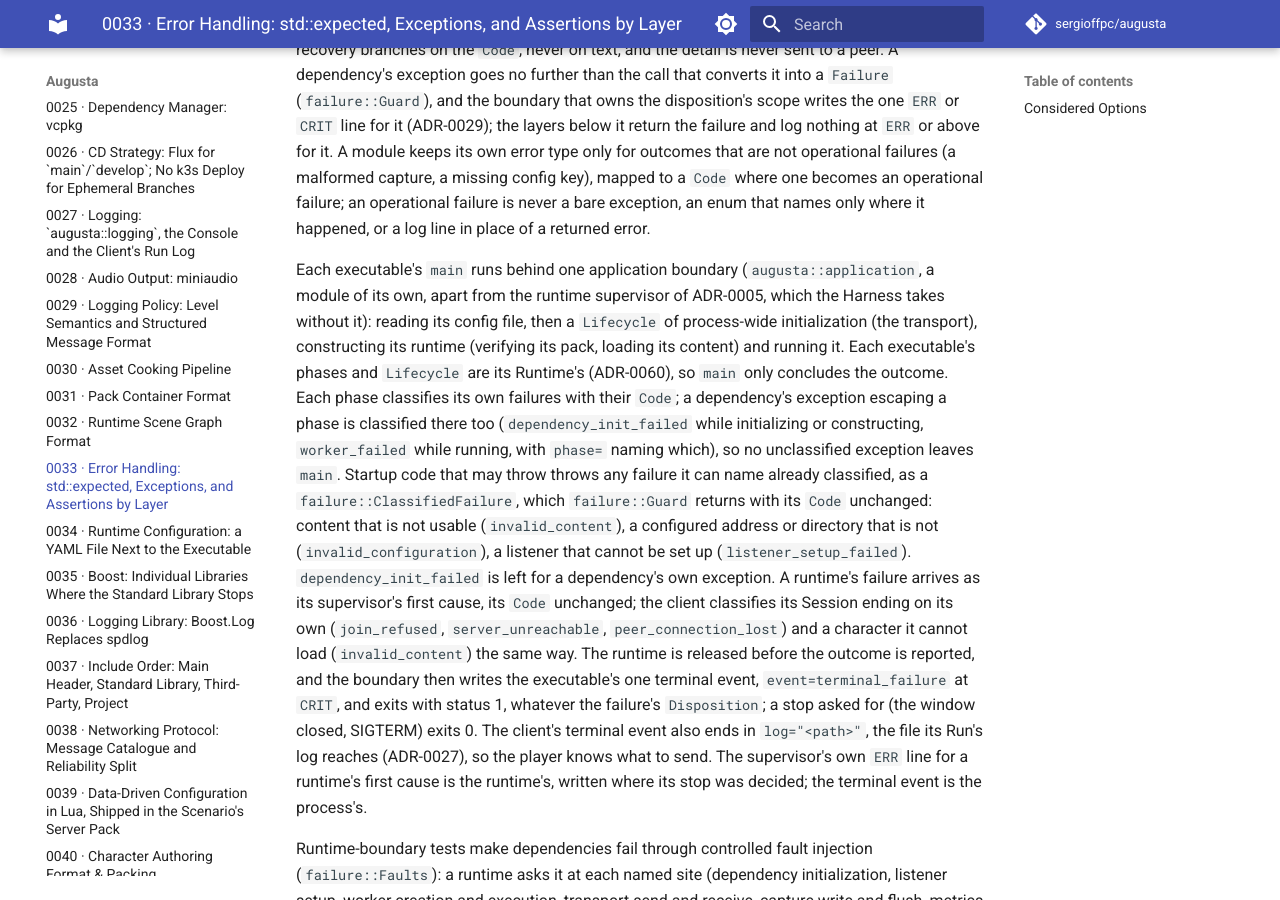
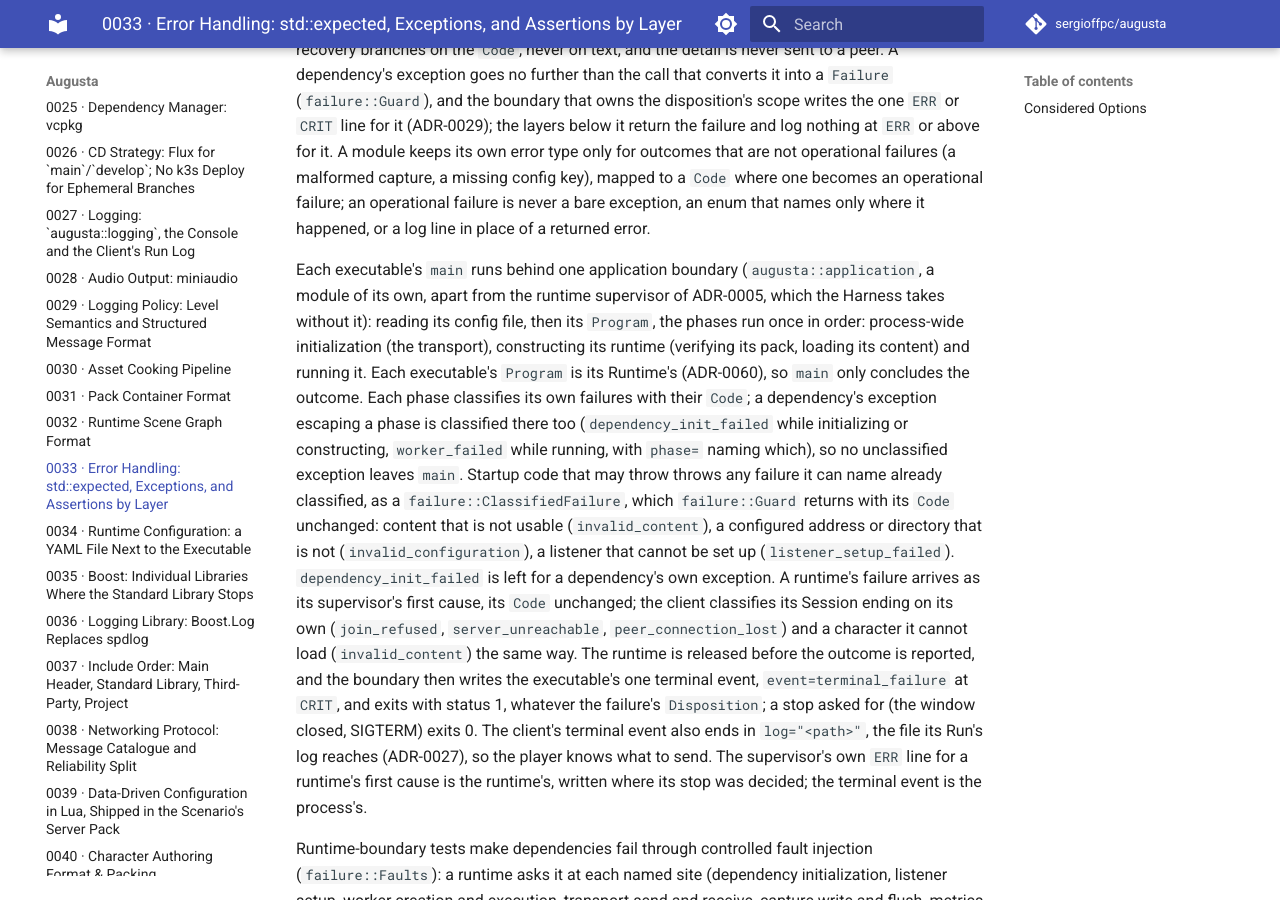
Before and after one commit to sergioffpc/augusta, an MkDocs documentation site: the page built from docs/adr/0033-error-handling.md, in a window 1280 px wide and 900 px high, scrolled down 882 px. Built offline with MkDocs 1.6.1 and Material for MkDocs 9.7.7, drawn with Linux system fonts in a browser that asks for light colours; comment, search, counter and statistics services are not loaded.

Commit message:
refactor(application): rename Lifecycle to Program
Lifecycle named three phases run once, in order, as if they were states
an executable cycles through, and shared its word with ADR-0043's Lobby
and Match lifecycle. Program is what main executes: Execute(ClientProgram(...)).

Co-Authored-By: Claude Opus 5.5 <noreply@anthropic.com>

```diff
--- a/docs/adr/0033-error-handling.md
+++ b/docs/adr/0033-error-handling.md
@@ -47,11 +47,11 @@ in place of a returned error.
 Each executable's `main` runs behind one application boundary
 (`augusta::application`, a module of its own, apart from the runtime supervisor
 of ADR-0005, which the Harness takes without it): reading its config file, then
-a `Lifecycle` of process-wide initialization (the transport), constructing its
-runtime (verifying its pack, loading its content) and running it. Each
-executable's phases and `Lifecycle` are its Runtime's (ADR-0060), so `main` only
-concludes the outcome. Each phase classifies its own failures with their `Code`;
-a dependency's exception escaping a phase is classified there too
+its `Program`, the phases run once in order: process-wide initialization (the
+transport), constructing its runtime (verifying its pack, loading its content)
+and running it. Each executable's `Program` is its Runtime's (ADR-0060), so
+`main` only concludes the outcome. Each phase classifies its own failures with
+their `Code`; a dependency's exception escaping a phase is classified there too
 (`dependency_init_failed` while initializing or constructing, `worker_failed`
 while running, with `phase=` naming which), so no unclassified exception leaves
 `main`. Startup code that may throw throws any failure it can name already
```
Also changed, not shown: src/client/README.md (+2 -2 lines), src/server/README.md (+7 -7 lines), 13 other files.
